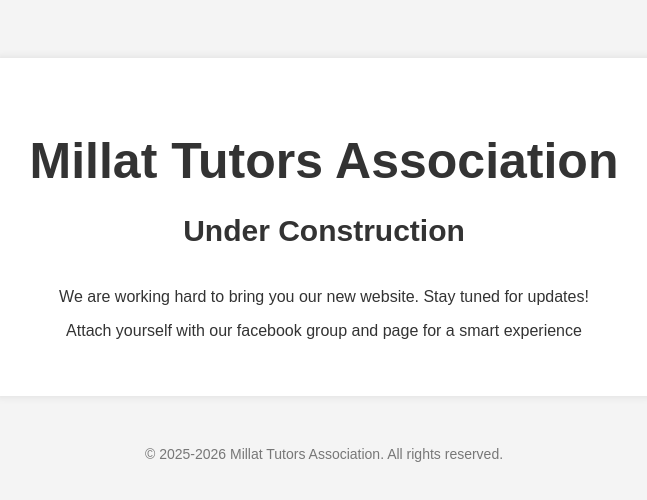
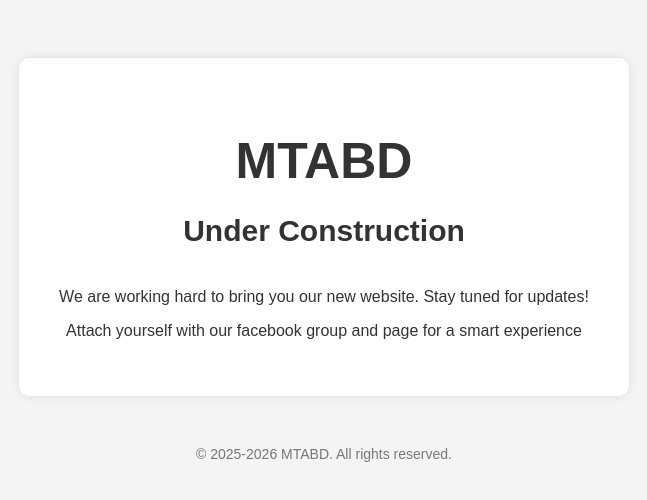
Before and after one commit to mtabd/mtabd.github.io, a plain HTML site: page index.html in a window 1280 px wide. Shown: the whole page, without its empty margins (316-963 px from the left). Drawn offline with Linux system fonts and the light colour scheme.

Commit message:
Update index.html

```diff
--- a/index.html
+++ b/index.html
@@ -3,7 +3,7 @@
 <head>
     <meta charset="UTF-8">
     <meta name="viewport" content="width=device-width, initial-scale=1.0">
-    <title>Millat Tutors Association - Under Construction</title>
+    <title>Under Construction</title>
     <style>
         body {
             font-family: Arial, sans-serif;
@@ -37,14 +37,14 @@
 <body>
 
     <div class="container">
-        <h1>Millat Tutors Association</h1>
+        <h1>MTABD</h1>
         <h2>Under Construction</h2>
         <p>We are working hard to bring you our new website. Stay tuned for updates!</p>
         <p>Attach yourself with our facebook group and page for a smart experience</p>
     </div>
 
     <div class="footer">
-        &copy; 2025-2026 Millat Tutors Association. All rights reserved.
+        &copy; 2025-2026 MTABD. All rights reserved.
     </div>
 
 </body>
```
